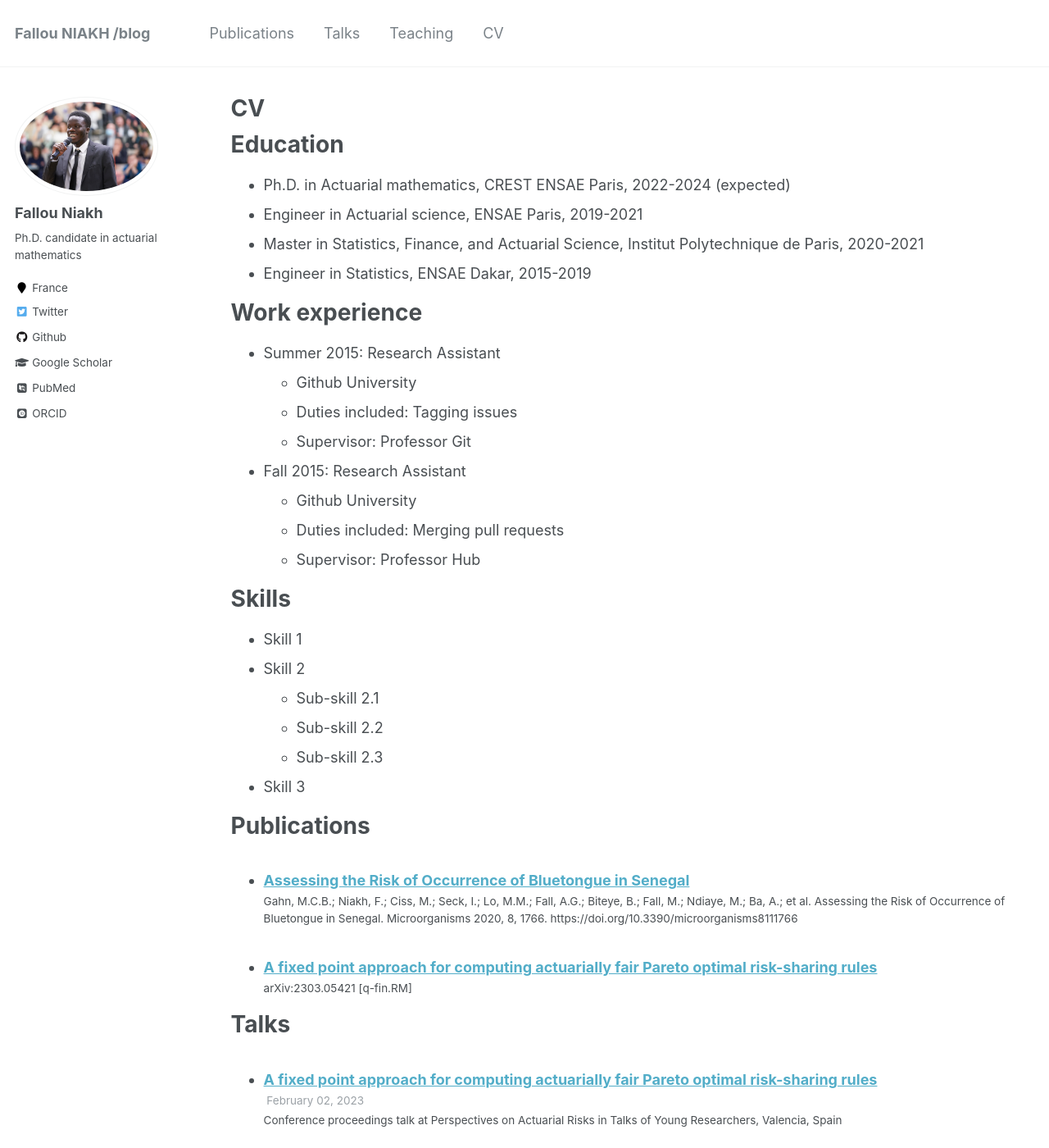
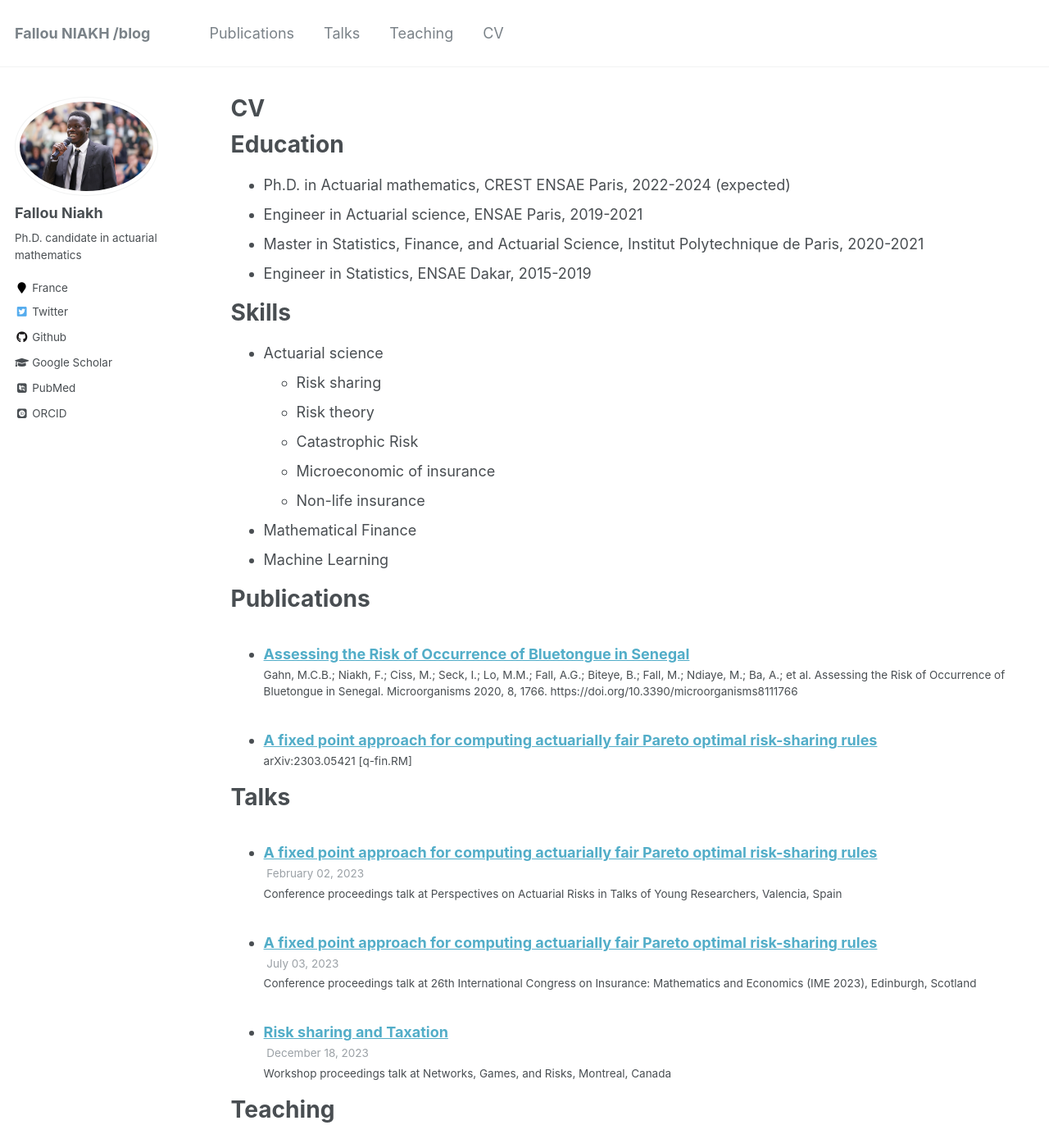
Before and after one commit to FNIAKH/fniakh.github.io, a Jekyll site: the page built from _pages/cv.md, in a window 1280 px wide and 1400 px high. Shown: the whole window at 82% size. Built offline with Jekyll 4.4.1, drawn with Linux system fonts in a browser that asks for light colours; some web fonts are replaced; some of the changed text lies outside the part shown.

Commit message:
Update cv.md

```diff
--- a/_pages/cv.md
+++ b/_pages/cv.md
@@ -16,26 +16,18 @@ Education
 * Master in Statistics, Finance, and Actuarial Science, Institut Polytechnique de Paris, 2020-2021
 * Engineer in Statistics, ENSAE Dakar, 2015-2019
 
-Work experience
-======
-* Summer 2015: Research Assistant
-  * Github University
-  * Duties included: Tagging issues
-  * Supervisor: Professor Git
-
-* Fall 2015: Research Assistant
-  * Github University
-  * Duties included: Merging pull requests
-  * Supervisor: Professor Hub
 
 Skills
 ======
-* Skill 1
-* Skill 2
-  * Sub-skill 2.1
-  * Sub-skill 2.2
-  * Sub-skill 2.3
-* Skill 3
+
+* Actuarial science
+  * Risk sharing
+  * Risk theory
+  * Catastrophic Risk
+  * Microeconomic of insurance
+  * Non-life insurance
+* Mathematical Finance
+* Machine Learning
 
 Publications
 ======
```
Also changed, not shown: other parts of _pages/cv.md (+0 -4 lines).
